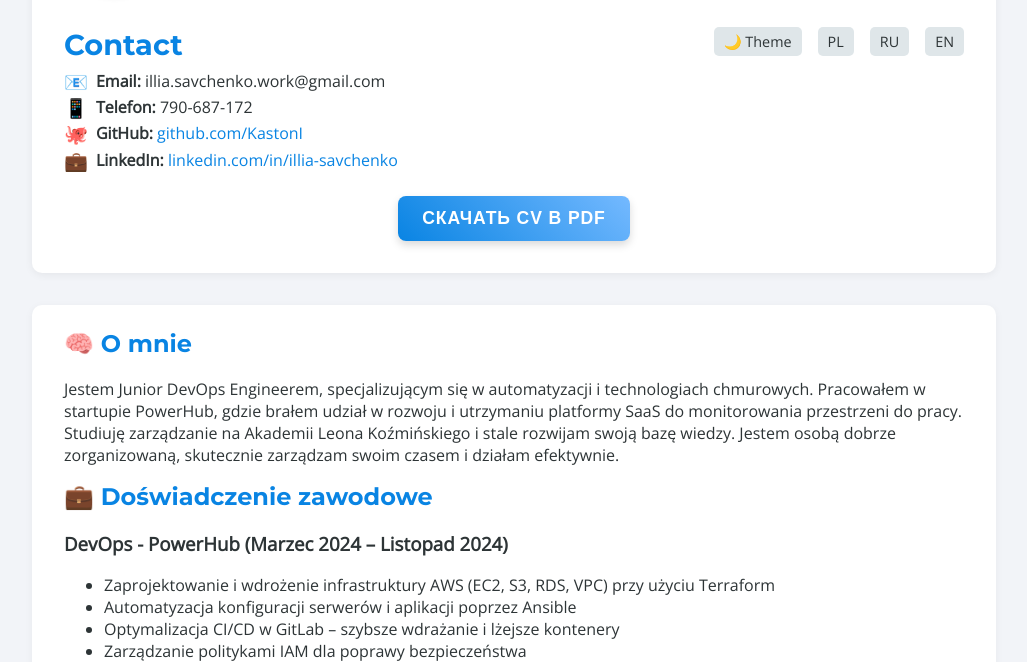
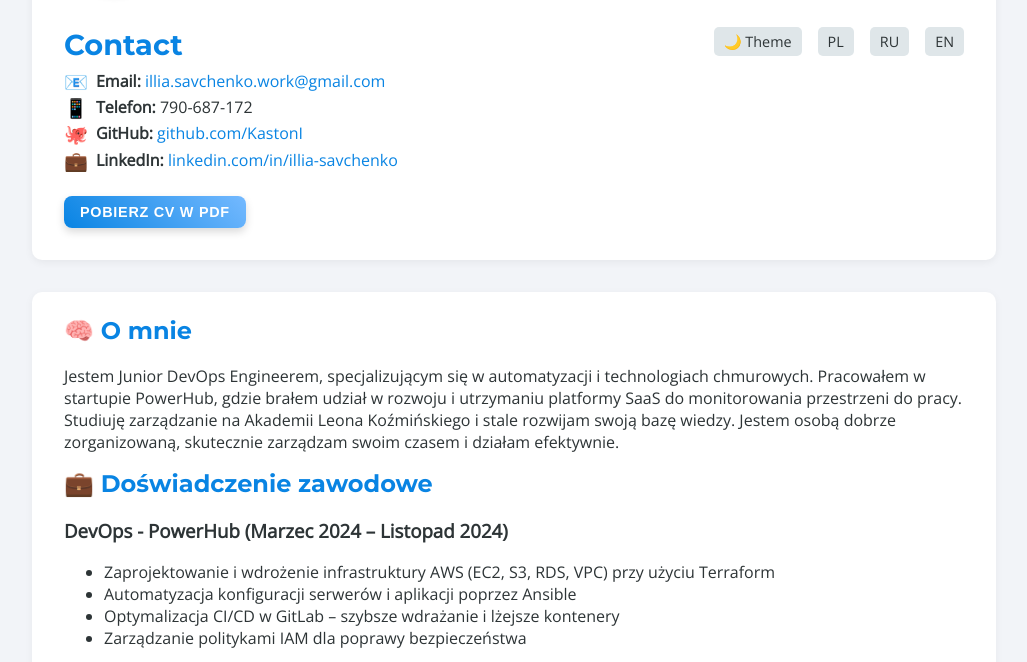
Before and after one commit to KastonI/CV, a plain HTML site: page index.html in a window 1280 px wide. Shown: the part 177-839 px from the top of the page, without its empty margins (126-1153 px from the left). Drawn offline with nearby package versions, Linux system fonts and the light colour scheme.

Commit message:
Change css style for download button №4

```diff
--- a/index.html
+++ b/index.html
@@ -7,18 +7,33 @@
   <link rel="stylesheet" href="style.css">
   <script>
     var currentLanguage = 'pl';
+    // Тексты для кнопки в зависимости от языка
+    var downloadButtonText = {
+      'pl': 'Pobierz CV w PDF',
+      'en': 'Download CV in PDF',
+      'ru': 'Скачать CV в PDF'
+    };
+
     function switchLang(lang) {
       currentLanguage = lang;
+      // Показываем нужную языковую секцию
       document.querySelectorAll('[data-lang]').forEach(el => {
         el.style.display = el.dataset.lang === lang ? 'block' : 'none';
       });
+      // Обновляем текст кнопки скачивания
+      var btn = document.querySelector('.download-button');
+      if(btn) {
+        btn.innerText = downloadButtonText[lang];
+      }
     }
+
     function toggleTheme() {
       document.body.classList.toggle('dark');
     }
+
     function downloadCV() {
-      var fileName = "CV_Illia_Savchenko_" + currentLanguage;
-      fileName += ".pdf";
+      // Формируем имя файла: например, CV_Illia_Savchenko_pl.pdf
+      var fileName = "CV_Illia_Savchenko_" + currentLanguage + ".pdf";
       window.location.href = fileName;
     }
   </script>
@@ -43,7 +58,11 @@
     <div class="contact-section">
       <h2 class="contact-heading">Contact</h2>
       <ul class="contact-list">
-        <li><span class="contact-icon">📧</span> <strong>Email:</strong>&nbsp;illia.savchenko.work@gmail.com</li>
+        <li>
+          <span class="contact-icon">📧</span>
+          <strong>Email:</strong>&nbsp;
+          <a href="mailto:illia.savchenko.work@gmail.com">illia.savchenko.work@gmail.com</a>
+        </li>
         <li><span class="contact-icon">📱</span> <strong>Telefon:</strong>&nbsp;790-687-172</li>
         <li><span class="contact-icon">🐙</span> <strong>GitHub:</strong>&nbsp;<a href="https://github.com/KastonI">github.com/KastonI</a></li>
         <li><span class="contact-icon">💼</span> <strong>LinkedIn:</strong>&nbsp;<a href="https://www.linkedin.com/in/illia-savchenko">linkedin.com/in/illia-savchenko</a></li>
--- a/style.css
+++ b/style.css
@@ -128,13 +128,13 @@ body.dark .contact-heading {
 /* Download Section */
 .download-section {
   margin-top: 1.5rem;
-  text-align: center;
+  text-align: left; /* Выравнивание по левой стороне */
 }
 
 .download-button {
   display: inline-block;
-  padding: 0.75rem 1.5rem;
-  font-size: 1.1rem;
+  padding: 0.5rem 1rem; /* Сделана чуть меньше */
+  font-size: 0.9rem;
   font-weight: 600;
   text-transform: uppercase;
   letter-spacing: 0.05em;
```
